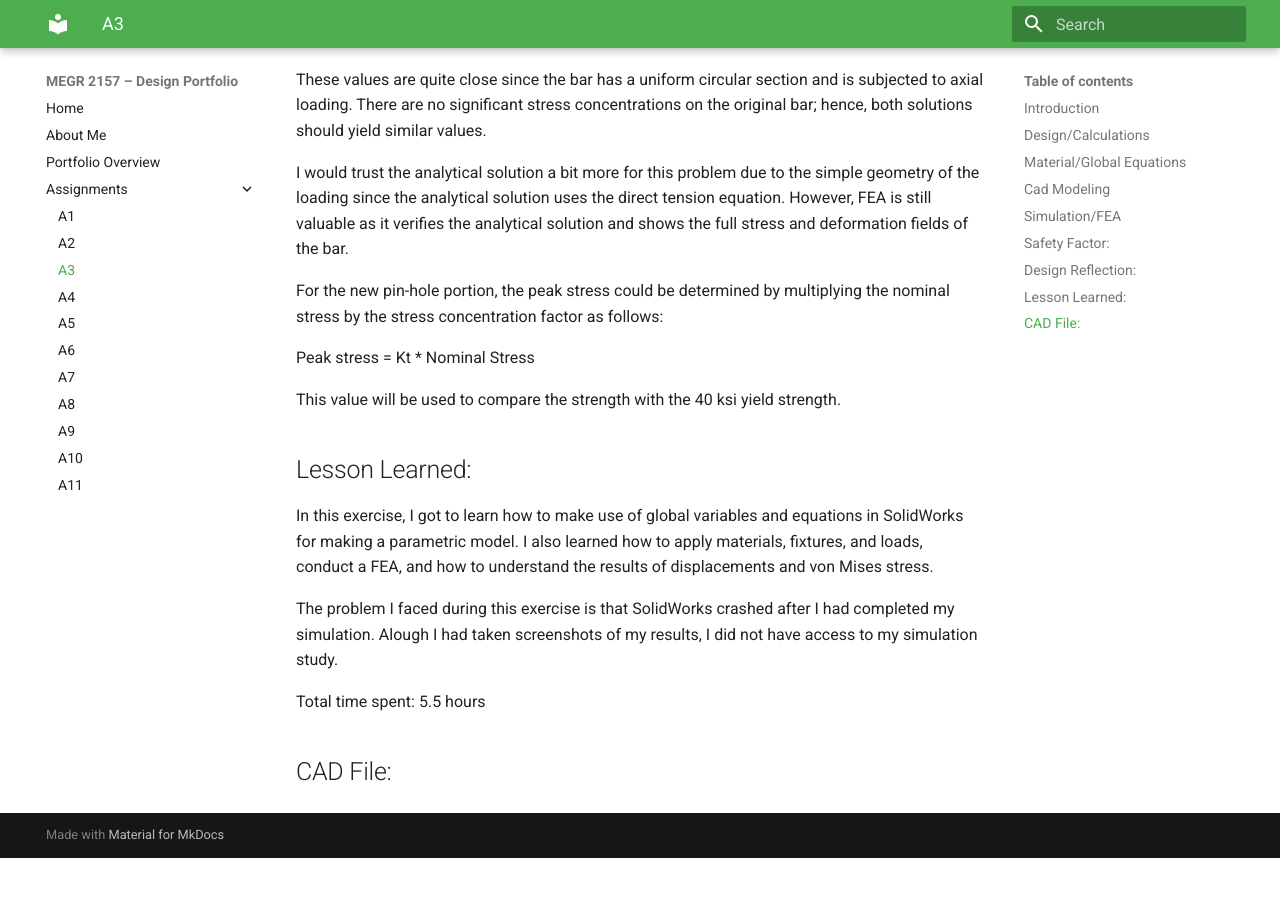
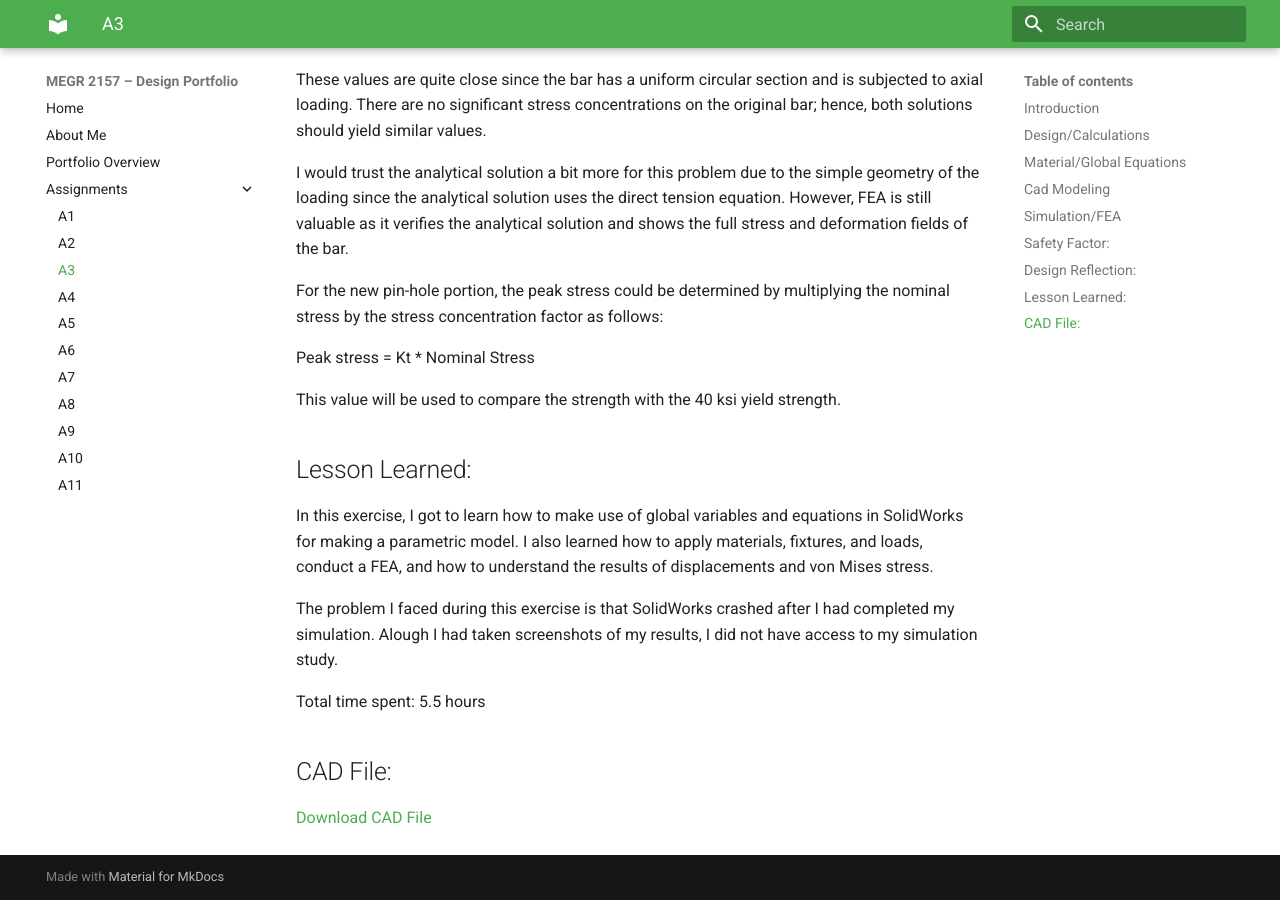
Before and after one commit to Amahaxr/design-projects-portfolio, an MkDocs documentation site: the page built from docs/assignments/A03/index.md, in a window 1280 px wide and 900 px high, scrolled down 4756 px. Built offline with MkDocs 1.6.1 and Material for MkDocs 9.7.7, drawn with Linux system fonts in a browser that asks for light colours; before the commit the page ends 5614 px from its top, so only the background shows below that.

Commit message:
Add link to download CAD file for assignment A03

```diff
--- a/docs/assignments/A03/index.md
+++ b/docs/assignments/A03/index.md
@@ -86,3 +86,5 @@ The problem I faced during this exercise is that SolidWorks crashed after I had
 Total time spent: 5.5 hours
 
 ## CAD File:
+
+[Download CAD File](A3_Parametric_Bar.SLDPRT)
```
